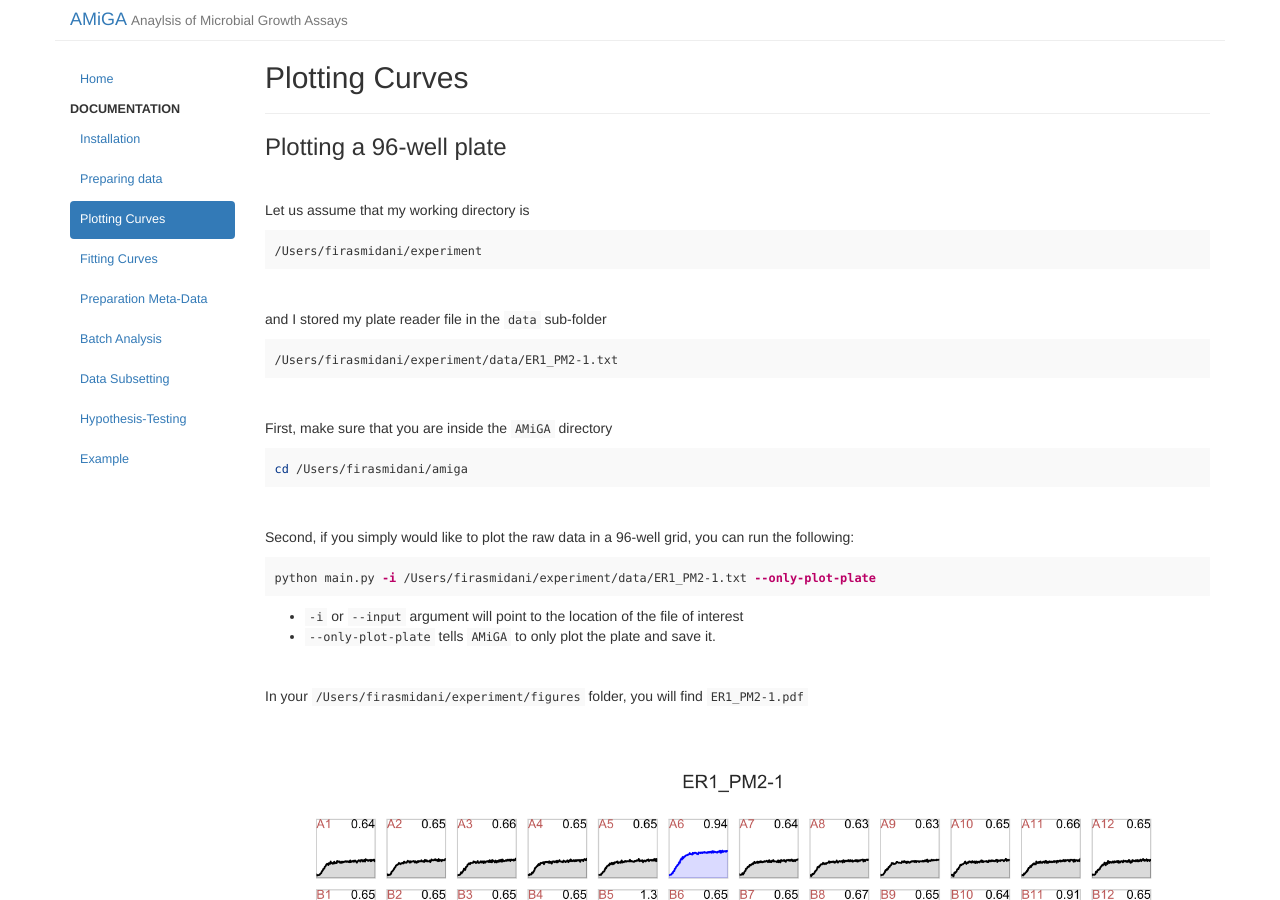
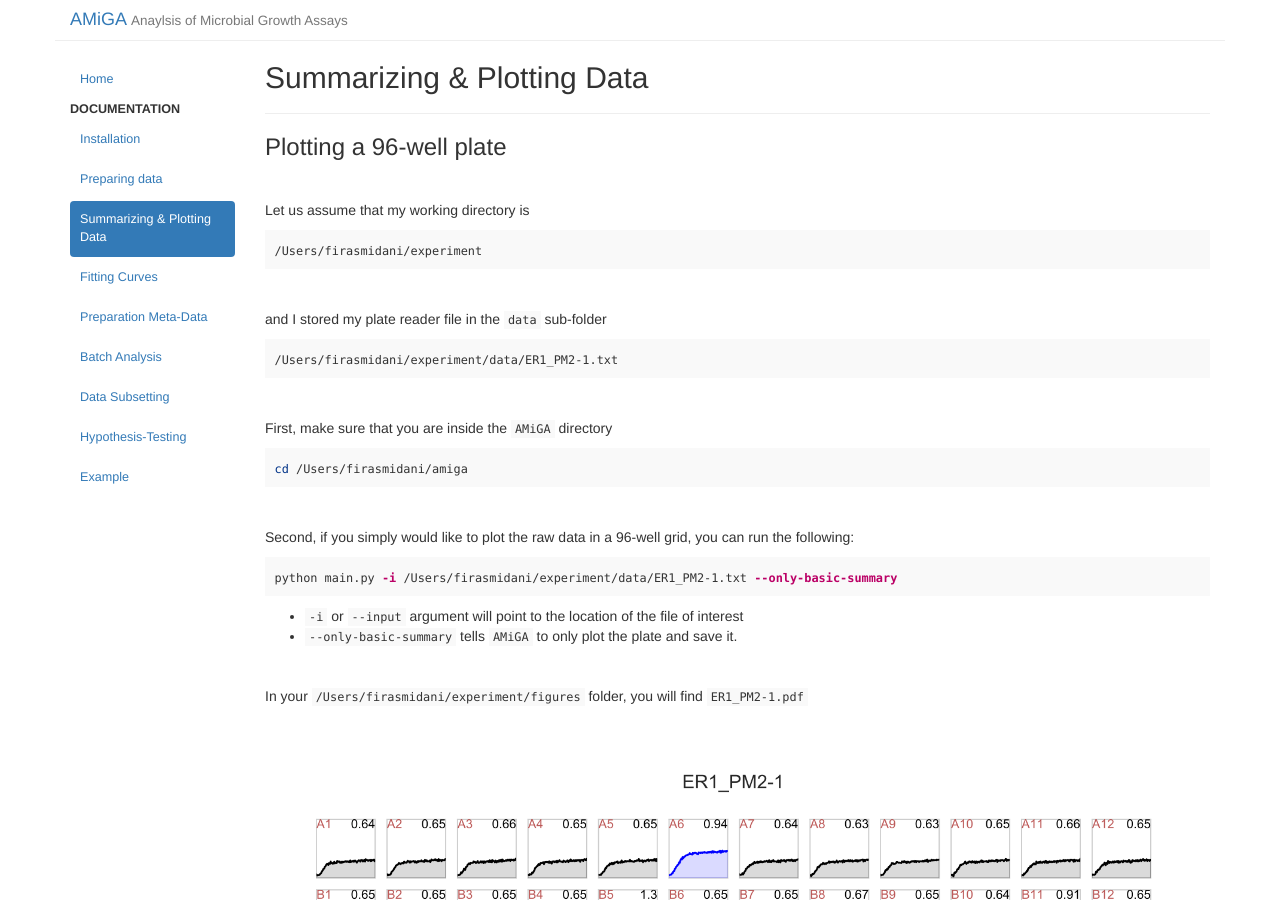
Before and after one commit to firasmidani/amiga, a Jekyll site: the page built from docs/_posts/2020-03-25-plotting.md, in a window 1280 px wide and 900 px high. Built offline with Jekyll 4.4.1, drawn with Linux system fonts in a browser that asks for light colours; some of the changed text lies outside the part shown.

Commit message:
plotting --> basic summary

````diff
--- a/docs/_posts/2020-03-25-plotting.md
+++ b/docs/_posts/2020-03-25-plotting.md
@@ -1,6 +1,6 @@
 ---
 layout: page
-title: "Plotting Curves"
+title: "Summarizing & Plotting Data"
 category: doc
 date: 2020-03-25 22:43:52
 order: 3
@@ -38,11 +38,11 @@ cd /Users/firasmidani/amiga
 Second, if you simply would like to plot the raw data in a 96-well grid, you can run the following:
 
 ```bash
-python main.py -i /Users/firasmidani/experiment/data/ER1_PM2-1.txt --only-plot-plate
+python main.py -i /Users/firasmidani/experiment/data/ER1_PM2-1.txt --only-basic-summary
 ```
 
 - `-i` or `--input` argument will point to the location of the file of interest<br/>
-- `--only-plot-plate` tells `AMiGA` to only plot the plate and save it.<br />
+- `--only-basic-summary` tells `AMiGA` to only plot the plate and save it.<br />
 
 <br />
 
@@ -63,5 +63,5 @@ This example shows a Biolog PM2 plate where the A1 well is a negative control we
 This is super easy. Just point `AMiGA` to the working directory and include the `--only-plot-plate` argument. `AMiGA` will find all of the data files, plot them, and save the figures as PDFs in the `figures` folder.
 
 ```bash
-python main.py -i /Users/firasmidani/experiment --only-plot-plate
+python main.py -i /Users/firasmidani/experiment --only-basic-summary
 ```
````
